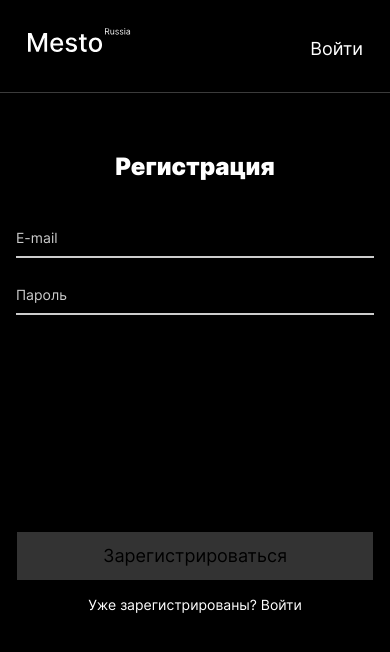
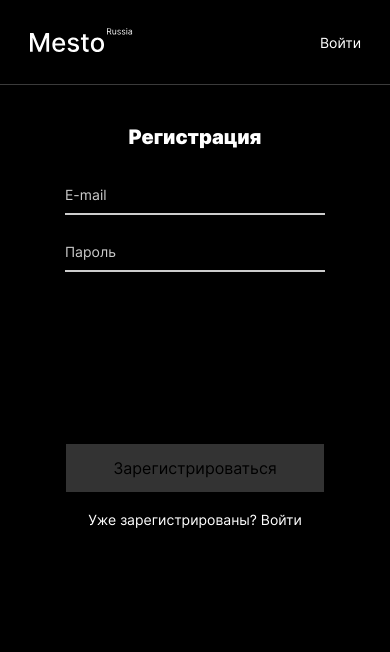
Before and after one commit to sholq/react-mesto-auth, a React (Create React App) app: page /sign-in in a window 390 px wide. Shown: the top 652 px of the page. Built offline with nearby package versions, Linux system fonts and the light colour scheme; no server answers; the HTML template or start-up script is replaced by a standard one.

Commit message:
style: add AuthPage mobile

```diff
--- a/src/blocks/header/header.css
+++ b/src/blocks/header/header.css
@@ -12,6 +12,6 @@
 
 @media screen and (max-width: 920px) {
   .header {
-    padding: 28px 27px 32px 27px;
+    padding: 28px 29px 32px 29px;
   }
 }
--- a/src/index.css
+++ b/src/index.css
@@ -52,6 +52,12 @@
     align-items: center;
 }
 
+@media screen and (max-width: 550px) {
+  .auth {
+    max-width: 260px;
+  }
+}
+
 .auth__header {
 margin: 59px 0 48px 0;
 font-weight: 900;
@@ -59,6 +65,14 @@ font-size: 24px;
 line-height: 29px;
 text-align: center;
 color: #fff;
+}
+
+@media screen and (max-width: 550px) {
+  .auth__header {
+    margin: 40px 0 37px 0;
+    font-size: 20px;
+    line-height: 1.2;
+  }
 }
 
 .auth__form {
@@ -124,6 +138,14 @@ border: none;
 background-color: #fff;
 }
 
+@media screen and (max-width: 550px) {
+  .auth__save-button {
+    margin: 151px 0 0;
+    font-size: 16px;
+    line-height: 19px;
+  }
+}
+
 .auth__save-button:hover {
 opacity: 0.8;
 }
@@ -153,12 +175,28 @@ cursor: auto;
   opacity: 0.8;
 }
 
+@media screen and (max-width: 550px) {
+  .auth__link {
+    margin: 18px 0 0;
+    font-size: 14px;
+    line-height: 17px;
+  }
+}
+
 .header__link {
   margin: 10px 0 0;
   text-decoration: none;
   color: #fff;
   font-size: 18px;
   line-height: 22px;
+}
+
+@media screen and (max-width: 550px) {
+  .header__link {
+    margin: 6px 0 0;
+    font-size: 14px;
+    line-height: 17px;
+  }
 }
 
 .popup__icon {
```
Lines whose indentation alone changed are shown as unchanged.
